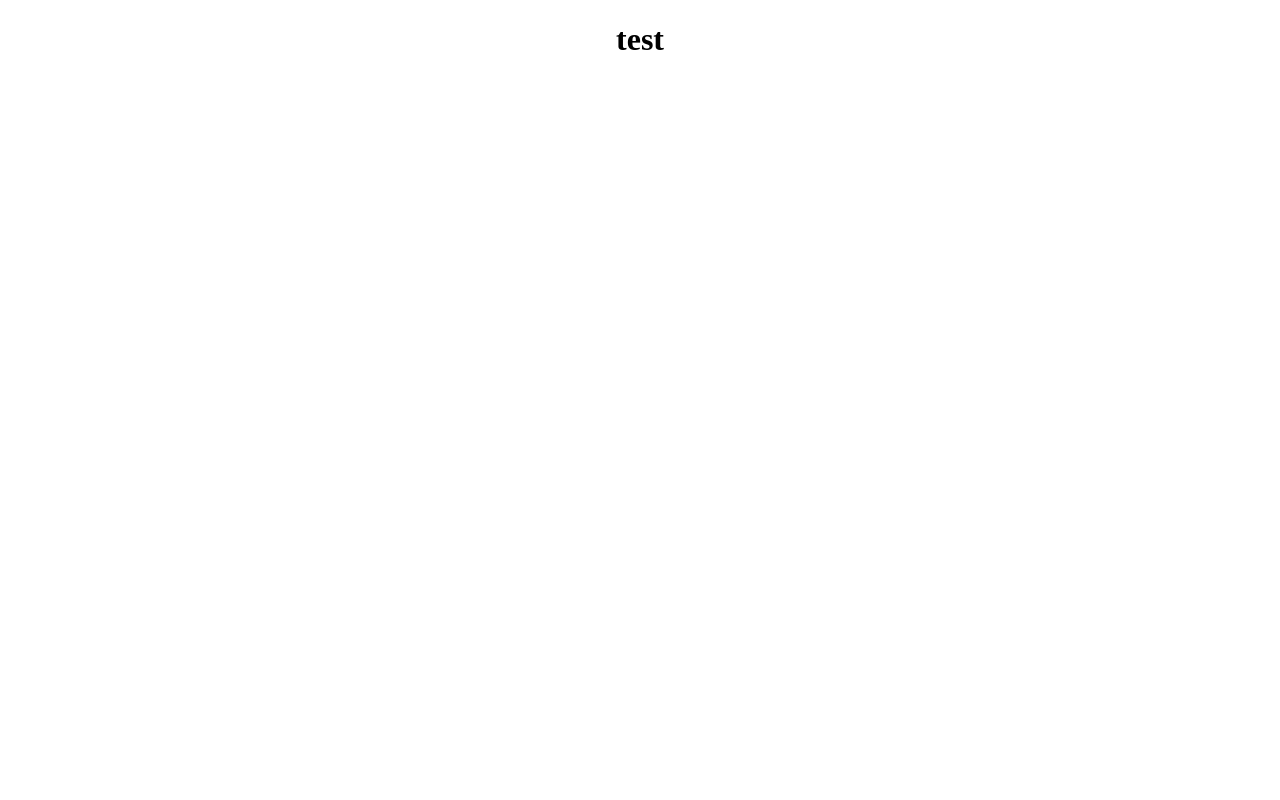
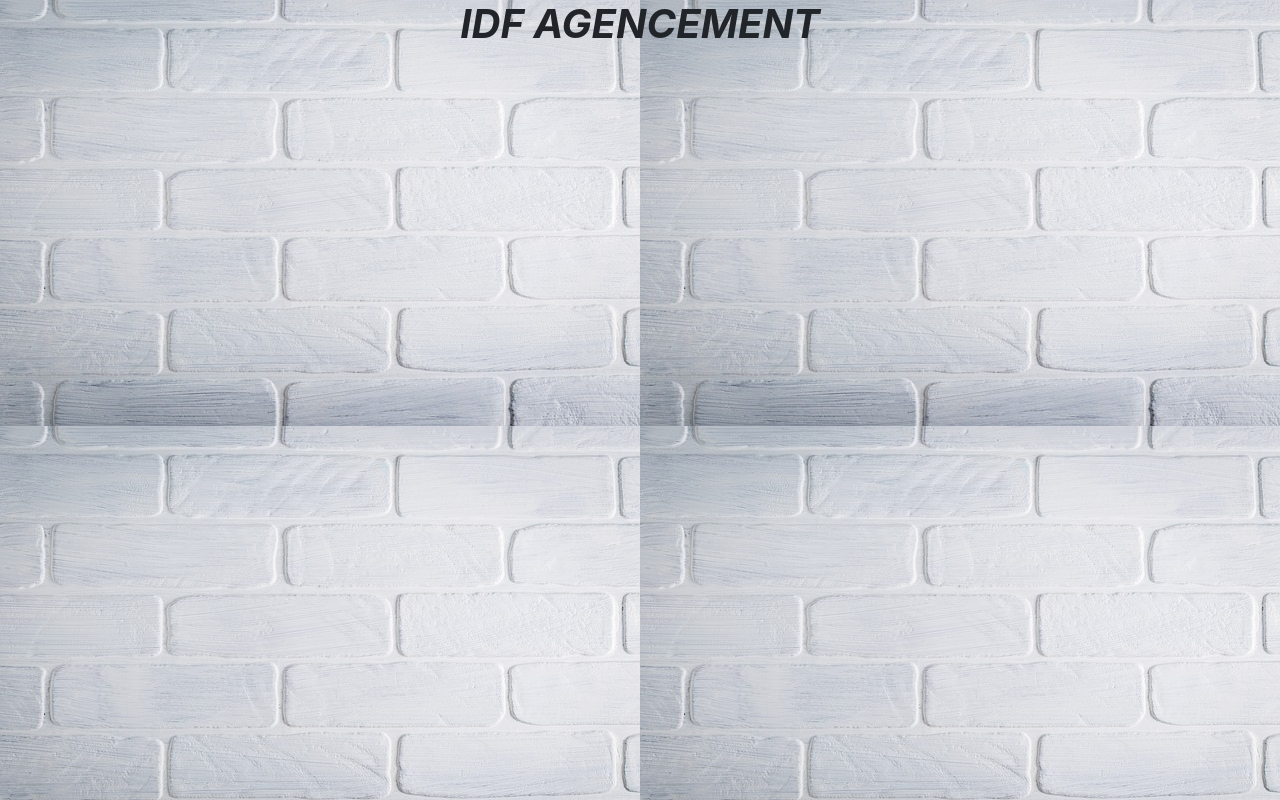
Before and after one commit to SalahP/projet, a plain HTML site: page index.html in a window 1280 px wide. Drawn offline with nearby package versions, Linux system fonts and the light colour scheme; files whose address does not match are found by name.

Commit message:
Initialisation du site

```diff
--- a/index.html
+++ b/index.html
@@ -1,10 +1,19 @@
 <!DOCTYPE HTML>
 <html>
   <head>
+        <link rel="stylesheet" href="https://stackpath.bootstrapcdn.com/bootstrap/4.3.1/css/bootstrap.min.css" integrity="sha384-ggOyR0iXCbMQv3Xipma34MD+dH/1fQ784/j6cY/iJTQUOhcWr7x9JvoRxT2MZw1T" crossorigin="anonymous">
+        <title>
+                IDF AGENCEMENT
+            </title>
     </head>
-    <body>
-        <h1 style="text-align: center;">test</h1>
-            <script>
-                </script>
-                </body>
-                </html>
+    <style>
+    .gras {
+    font-weight:bold;
+    }
+    </style>
+    <body background="C:\Users\salah\projet\paper.jpg">
+        <h1 class="text-center gras font-italic">IDF AGENCEMENT</h1>
+        <script>
+        </script>
+    </body>
+</html>
```
Also changed, not shown: paper.jpg (added).
